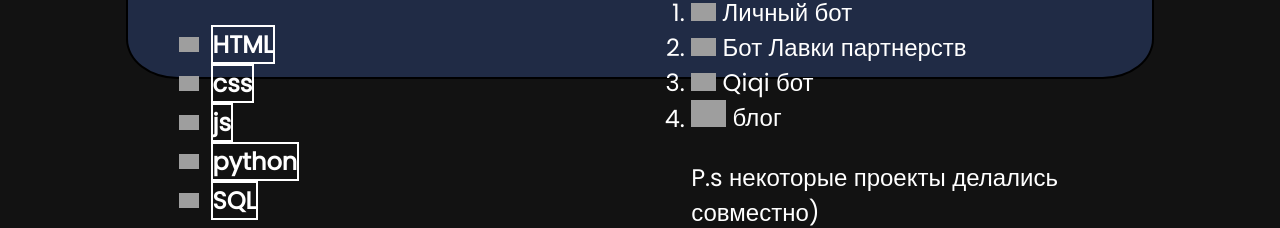
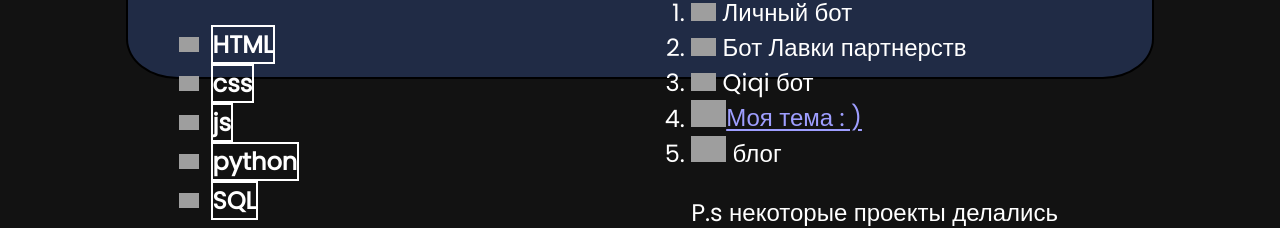
Before and after one commit to Dovolentoboy/Dovolensoboy, a plain HTML site: page index.html in a window 1280 px wide. Shown: the part 764-992 px from the top of the page. Drawn offline with Linux system fonts and the light colour scheme; grey boxes are pictures that could not be loaded.

Commit message:
Update index.html

```diff
--- a/index.html
+++ b/index.html
@@ -92,6 +92,7 @@
                     <li> <img src="https://www.anti-malware.ru/files/styles/imagesize400w/public/images/source/snimok_ekrana_2020-01-14_v_16.36.41.png?itok=ELx_kbMi" width="25" alt=""> Личный бот</li>
                     <li><img src="https://www.anti-malware.ru/files/styles/imagesize400w/public/images/source/snimok_ekrana_2020-01-14_v_16.36.41.png?itok=ELx_kbMi" width="25" alt=""> Бот Лавки партнерств</li>
                     <li><img src="https://www.anti-malware.ru/files/styles/imagesize400w/public/images/source/snimok_ekrana_2020-01-14_v_16.36.41.png?itok=ELx_kbMi" width="25" alt=""> Qiqi бот</li>
+                    <li><img src="https://code.visualstudio.com/opengraphimg/opengraph-blog.png" alt="" width="35"><a target="_blank" href="https://marketplace.visualstudio.com/items?itemName=Dovolentoboy.dovolen-toboy">Моя тема : )</a></li>
                     <li><img src="https://static.djangoproject.com/img/logos/django-logo-negative.1d528e2cb5fb.png" alt="" width="35"> блог</li>
 
                     <p>P.s некоторые проекты делались совместно)</p>
```
